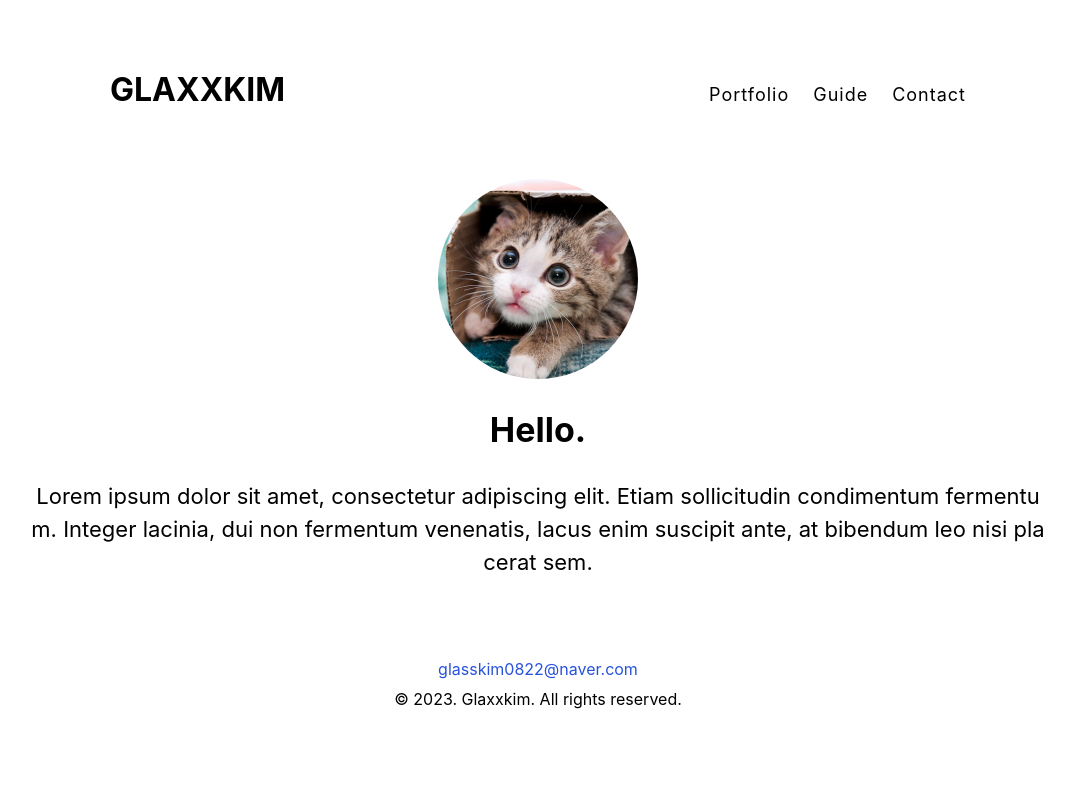
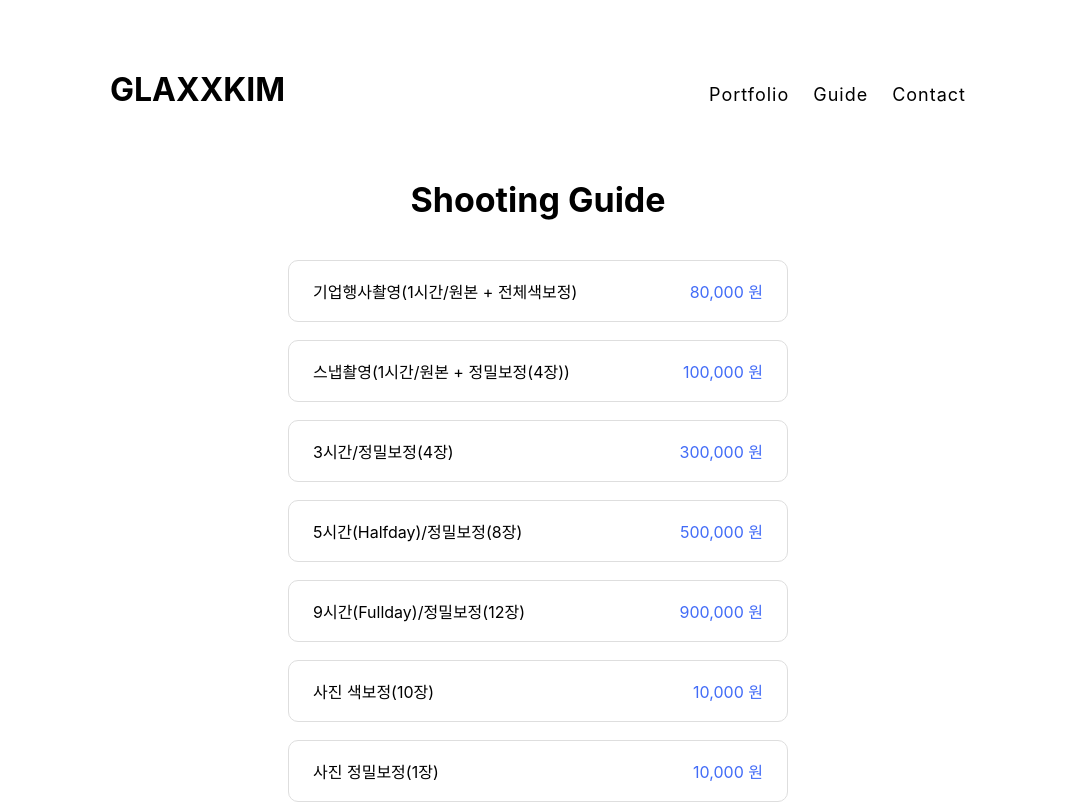
Before and after one commit to glaxxkim/portfolio, a React (Create React App) app: page /guide in a window 1280 px wide. Shown: the top 803 px of the page, without its empty margins (102-1176 px from the left). Built offline with nearby package versions, Linux system fonts and the light colour scheme; a web font is replaced by a local one.

Commit message:
Guide 생성 및 프로필 이미지 파일 추가

```diff
--- a/src/assets/styles/theme.js
+++ b/src/assets/styles/theme.js
@@ -1,5 +1,5 @@
 export const color = {
-  main: '#2852dc',
+  main: '#416bf7',
 };
 
 export const flex = (
--- a/src/components/Footer.jsx
+++ b/src/components/Footer.jsx
@@ -29,6 +29,8 @@ const Container = styled.div`
 
   @media (max-width: 500px) {
     ${theme.flex('column', 'center', '', 16)};
-    padding: 60px 0 40px;
+    margin-top: 40px;
+    padding: 40px 0;
+    border-top: 1px solid #efefef;
   }
 `;
--- a/src/components/Header.jsx
+++ b/src/components/Header.jsx
@@ -71,6 +71,8 @@ const Container = styled.header`
 
   @media (max-width: 800px) {
     ${theme.flex('column', 'center', '', 40)};
-    padding: 40px 0;
+    margin-bottom: 40px;
+    padding: 40px 0 30px;
+    border-bottom: 1px solid #efefef;
   }
 `;
--- /dev/null
+++ b/src/pages/Guide/guideList.js
@@ -0,0 +1,30 @@
+export const guideList = [
+  {
+    title: '기업행사촬영(1시간/원본 + 전체색보정)',
+    price: 80000,
+  },
+  {
+    title: '스냅촬영(1시간/원본 + 정밀보정(4장))',
+    price: 100000,
+  },
+  {
+    title: '3시간/정밀보정(4장)',
+    price: 300000,
+  },
+  {
+    title: '5시간(Halfday)/정밀보정(8장)',
+    price: 500000,
+  },
+  {
+    title: '9시간(Fullday)/정밀보정(12장)',
+    price: 900000,
+  },
+  {
+    title: '사진 색보정(10장)',
+    price: 10000,
+  },
+  {
+    title: '사진 정밀보정(1장)',
+    price: 10000,
+  },
+];
--- a/src/pages/Guide/index.jsx
+++ b/src/pages/Guide/index.jsx
@@ -1,9 +1,11 @@
+import styled from 'styled-components';
+import { theme } from 'assets/styles/theme';
+
 import Footer from 'components/Footer';
 import Header from 'components/Header';
-import styled from 'styled-components';
 
-import profile from 'assets/images/main-img.png';
-import { theme } from 'assets/styles/theme';
+import { guideList } from './guideList';
+import React from 'react';
 
 const Guide = () => {
   return (
@@ -11,16 +13,17 @@ const Guide = () => {
       <Header />
 
       <section className="middle">
-        <div className="img-wrapper">
-          <img src={profile} alt="" />
-        </div>
-        <h1>Hello.</h1>
-        <p>
-          Lorem ipsum dolor sit amet, consectetur adipiscing elit. Etiam
-          sollicitudin condimentum fermentum. Integer lacinia, dui non fermentum
-          venenatis, lacus enim suscipit ante, at bibendum leo nisi placerat
-          sem.
-        </p>
+        <h1>Shooting Guide</h1>
+        <ul>
+          {guideList.map(({ title, price }, idx) => (
+            <React.Fragment key={idx}>
+              <li>
+                <span>{title}</span>
+                <span className="price">{price.toLocaleString()} 원</span>
+              </li>
+            </React.Fragment>
+          ))}
+        </ul>
       </section>
 
       <Footer />
@@ -32,40 +35,45 @@ export default Guide;
 
 const Container = styled.div`
   .middle {
-    ${theme.flex('column', 'center')}
+    ${theme.flex('column', 'center')};
     padding: 0 10vw;
 
-    .img-wrapper {
-      ${theme.flex()}
-      margin-bottom: 30px;
-      width: 200px;
-      height: 200px;
-      border-radius: 50%;
-      overflow: hidden;
-
-      img {
-        max-width: 200%;
-        object-fit: cover;
-      }
-    }
-
     h1 {
-      margin-bottom: 30px;
+      margin-bottom: 40px;
       font-size: 3.4rem;
 
       @media (max-width: 640px) {
-        margin-bottom: 20px;
+        margin-bottom: 30px;
         font-size: 2.4rem;
       }
     }
 
-    p {
-      text-align: center;
-      font-size: 2.2rem;
-      line-height: 1.5;
+    ul {
+      ${theme.flex('column', '', '', 18)};
 
-      @media (max-width: 640px) {
-        font-size: 1.8rem;
+      li {
+        ${theme.flex('row', '', 'space-between')};
+        padding: 18px 24px;
+        min-width: 500px;
+        font-size: 1.6rem;
+        border: 1px solid #dedede;
+        border-radius: 10px;
+
+        .price {
+          margin-left: 40px;
+          color: #416bf7;
+        }
+
+        @media (max-width: 640px) {
+          ${theme.flex('column', 'center', '', 10)};
+          padding: 10px 0;
+          width: 90vw;
+          font-size: 1.4rem;
+
+          .price {
+            font-weight: bold;
+          }
+        }
       }
     }
 
```
Also changed, not shown: src/assets/images/img_profile02.jpg (added), 1 other file (tests, documents, lock files or other folders).
